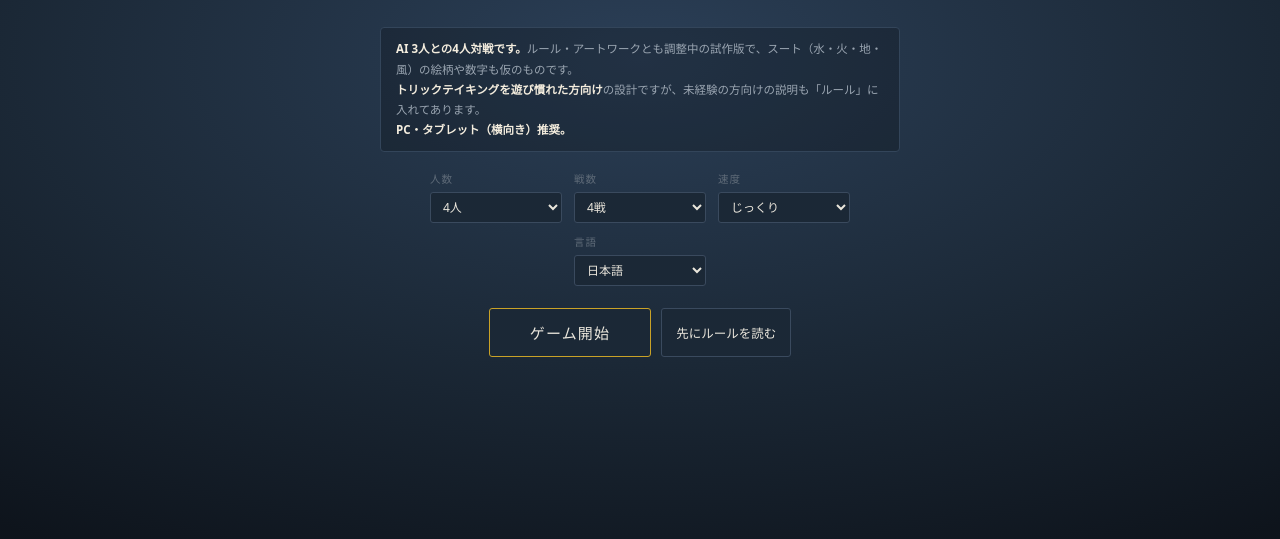
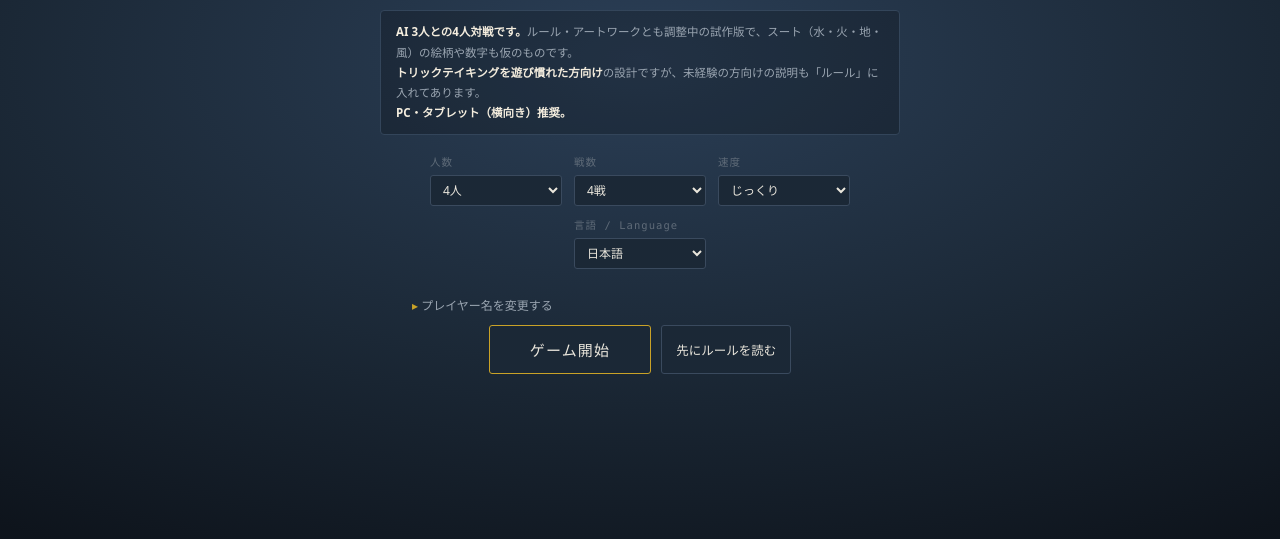
Before and after one commit to NekoichiDo/elementrick, a plain HTML site: page index.html in a window 1280 px wide. Shown: the part 261-800 px from the top of the page. Drawn offline with Linux system fonts and the light colour scheme.

Commit message:
Add files via upload

```diff
--- a/index.html
+++ b/index.html
@@ -148,6 +148,29 @@ button:focus-visible,[tabindex]:focus-visible{outline:2px solid var(--ivory);out
   background:radial-gradient(ellipse 90% 70% at 50% 40%, #2B3F57 0%, #1B2836 55%, #0E141C 100%);
 }
 .startveil.off{display:none}
+.snames{margin:14px auto 4px;max-width:460px;text-align:left}
+.snames>summary{
+  cursor:pointer;font-size:12px;color:var(--muted);
+  list-style:none;padding:6px 2px;user-select:none;
+}
+.snames>summary::-webkit-details-marker{display:none}
+.snames>summary::before{content:'▸ ';color:var(--brass)}
+.snames[open]>summary::before{content:'▾ '}
+.snames>summary:hover{color:var(--ink)}
+.snamerow{display:flex;flex-direction:column;gap:6px;padding:6px 2px 2px}
+.snamerow .nmline{display:flex;align-items:center;gap:8px}
+.snamerow .nmtag{
+  width:20px;height:20px;flex:0 0 20px;border-radius:3px;
+  display:flex;align-items:center;justify-content:center;
+  font:700 11px/1 var(--mono);color:#101720;
+}
+.snamerow input{
+  flex:1;min-width:0;background:rgba(12,18,26,.6);
+  border:1px solid var(--dim);border-radius:4px;
+  color:var(--ink);font-size:13px;padding:5px 8px;
+}
+.snamerow input:focus{outline:none;border-color:var(--brass)}
+.snamehint{font-size:11px;color:var(--dim);padding:4px 2px 0}
 .startbox{
   max-width:520px;width:100%;text-align:center;
 }
@@ -909,6 +932,11 @@ body[data-resolve="1"] .lens{
           </select>
         </div>
       </div>
+      <details class="snames" id="sNames">
+        <summary id="sNamesSum"></summary>
+        <div class="snamerow" id="sNameRow"></div>
+        <div class="snamehint" id="sNameHint"></div>
+      </details>
       <div class="sbtns">
         <button class="btn primary big" id="startbtn"></button>
         <button class="btn" id="startrules"></button>
@@ -996,6 +1024,9 @@ ja:{
   close:'閉じる', pass:'出さない', record:'記録',
   suits:['水','火','地','風'],
   names:['A：あなた','B：ドラキュラ','C：オオカミ男','D：フランケン'],
+  nmSum:'プレイヤー名を変更する',
+  nmHint:'空欄のままなら既定の名前を使います。',
+  nmYou:'あなた',
   short:['A','B','C','D'],
   dur:{P:'継続',T:'1T'}, flip:'逆転',
   rowPlant:'布石',
@@ -1008,7 +1039,7 @@ ja:{
        +'<b>PC・タブレット（横向き）推奨。</b>',
   sStart:'ゲーム開始',
   sRules:'先にルールを読む',
-  sLang:'言語',
+  sLang:'言語 / Language',
   phOk:'確認',
   phStartT:'第{n}戦 開始',
   phStartM:'スタートプレイヤーは <b>{p}</b> に決定しました。',
@@ -1335,6 +1366,9 @@ en:{
   close:'Close', pass:'Pass', record:'Log',
   suits:['Aqua','Fire','Earth','Wind'],
   names:['A: You','B: Dracula','C: Wolfman','D: Frankenstein'],
+  nmSum:'Change player names',
+  nmHint:'Leave blank to use the default names.',
+  nmYou:'You',
   short:['A','B','C','D'],
   dur:{P:'LAST',T:'1T'}, flip:'FLIP',
   rowPlant:'Plant',
@@ -1348,7 +1382,7 @@ en:{
        +'<b>Best on a desktop or tablet in landscape.</b>',
   sStart:'Start',
   sRules:'Read the rules first',
-  sLang:'Language',
+  sLang:'Language / 言語',
   phOk:'OK',
   phStartT:'Round {n}',
   phStartM:'<b>{p}</b> is the starting player.',
@@ -1679,6 +1713,16 @@ const MAXFIRE = ()=> (NPLAYER===3 ? 2 : 1);   // 応変魔術を撃てる回数
 const NHELD   = ()=> (12/NPLAYER);            // ドラフトで取る枚数（4人=3 / 3人=4）
 const HUMAN = 0;
 let NAMES = I18N.ja.names.slice();
+let CUSTOM_NAMES = [null,null,null,null];      // null なら既定名を使う
+/* 既定名（言語別）にカスタム名を重ねる。表示は「A：名前」の形を保つ */
+function composeNames(){
+  const t=T();
+  return t.names.map((def,i)=>{
+    const c=CUSTOM_NAMES[i];
+    if(!c) return def;
+    return t.short[i]+(LANG==='ja'?'：':': ')+c;
+  });
+}
 // 席：下→左→上→右（時計回り）。3人戦は西を空け、下→上→右に配置する
 const POS_4 = ['s','w','n','e'];
 const POS_3 = ['s','n','e'];
@@ -2956,7 +3000,8 @@ function expandGlyphs(html){
 
 function applyLang(){
   const t=T();
-  NAMES = t.names.slice();
+  NAMES = composeNames();
+  if(typeof buildNames==='function') buildNames();
   SHORT = t.short.slice();
   SUIT_SYM = t.suits.slice();
   document.documentElement.lang = LANG;
@@ -3029,6 +3074,43 @@ document.getElementById('sLang').addEventListener('change',e=>{
   document.getElementById('lang').value=LANG;
   applyLang();
 });
+/* 名前入力欄を人数に応じて作り直す。入力値は保持する */
+function buildNames(){
+  const t=T();
+  const sp=document.getElementById('sPlayers');
+  const n = sp ? parseInt(sp.value,10) : 4;
+  const row=document.getElementById('sNameRow');
+  if(!row) return;
+  // 既存の入力値を退避
+  row.querySelectorAll('input[data-idx]').forEach(inp=>{
+    const i=parseInt(inp.dataset.idx,10);
+    CUSTOM_NAMES[i] = inp.value.trim() || null;
+  });
+  const PC=['--p0','--p1','--p2','--p3'];
+  let html='';
+  for(let i=0;i<n;i++){
+    const def = t.names[i].replace(/^[A-D][：:]\s*/,'');
+    const ph  = (i===0) ? t.nmYou : def;
+    html += `<div class="nmline">`
+         +  `<span class="nmtag" style="background:var(${PC[i]})">${t.short[i]}</span>`
+         +  `<input type="text" data-idx="${i}" maxlength="12" placeholder="${ph}" value="${CUSTOM_NAMES[i]||''}">`
+         +  `</div>`;
+  }
+  row.innerHTML=html;
+  const sum=document.getElementById('sNamesSum');
+  if(sum) sum.textContent=t.nmSum;
+  const hint=document.getElementById('sNameHint');
+  if(hint) hint.textContent=t.nmHint;
+}
+/* 入力欄の内容を CUSTOM_NAMES へ確定させる */
+function commitNames(){
+  document.querySelectorAll('#sNameRow input[data-idx]').forEach(inp=>{
+    const i=parseInt(inp.dataset.idx,10);
+    CUSTOM_NAMES[i] = inp.value.trim() || null;
+  });
+  NAMES = composeNames();
+  if(typeof buildNames==='function') buildNames();
+}
 function buildRounds(){
   const t=T();
   const sp=document.getElementById('sPlayers');
@@ -3042,10 +3124,11 @@ function buildRounds(){
   // 人数セレクタの表記も言語に合わせる
   if(sp){ sp.options[0].textContent=t.pl4; sp.options[1].textContent=t.pl3; }
 }
-document.getElementById('sPlayers').addEventListener('change',()=>{ buildRounds(); });
+document.getElementById('sPlayers').addEventListener('change',()=>{ buildRounds(); buildNames(); });
 document.getElementById('startrules').addEventListener('click',()=>helpVeil.classList.add('on'));
 document.getElementById('startbtn').addEventListener('click',()=>{
   applyPlayers(parseInt(document.getElementById('sPlayers').value,10));
+  commitNames();
   document.getElementById('rounds').value=document.getElementById('sRounds').value;
   document.getElementById('speed').value=document.getElementById('sSpeed').value;
   roundsNote();
```
